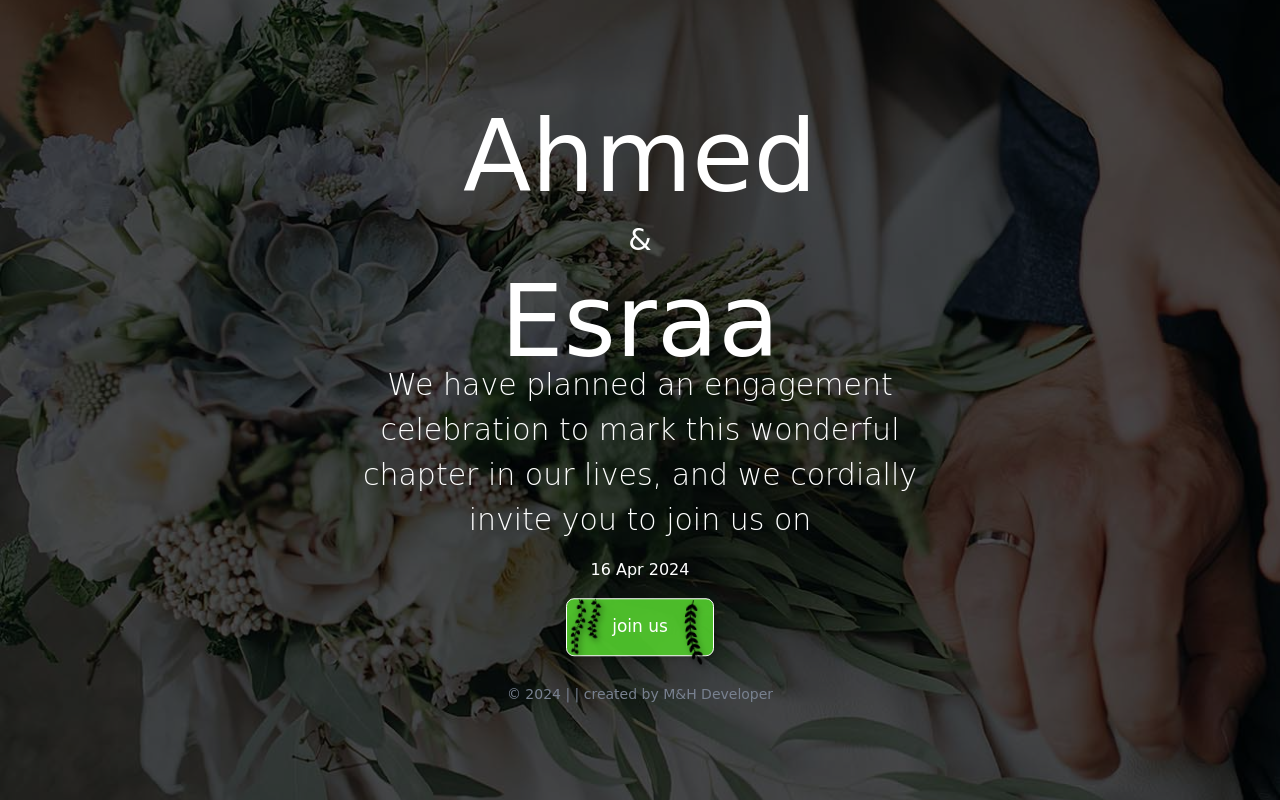
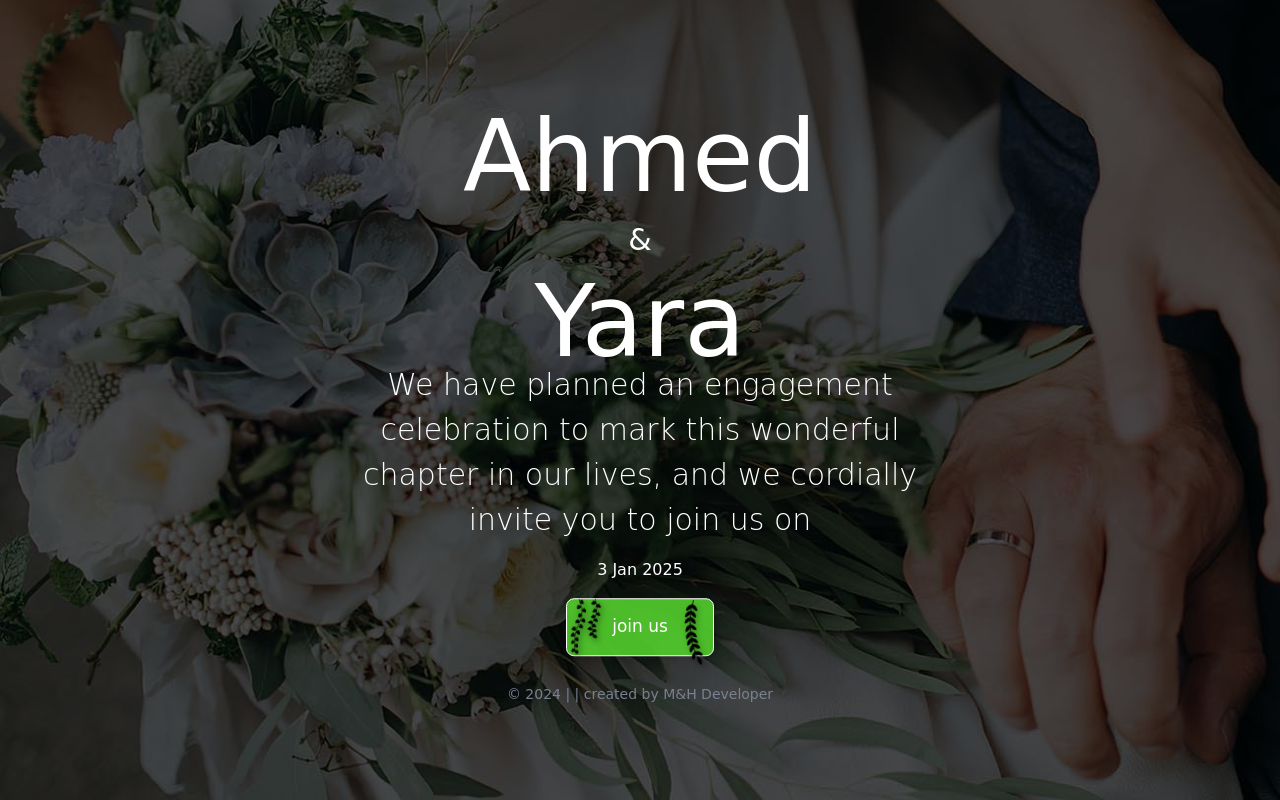
Before and after one commit to mustafa3370/engagement, a plain HTML site: page INDEX.HTML in a window 1280 px wide. Drawn offline with nearby package versions, Linux system fonts and the light colour scheme; a web font is replaced by a local one.

Commit message:
Update INDEX.HTML

```diff
--- a/INDEX.HTML
+++ b/INDEX.HTML
@@ -19,11 +19,11 @@
             <div class="txt">
                 <h2 class="fonttxt" data-aos="fade-up" data-aos-duration="1000" data-aos-delay="500">Ahmed</h2>
                <div class="and" data-aos="fade-up" data-aos-duration="1300" data-aos-delay="900">&</div>
-                <h2 class="fonttxt" data-aos="fade-down"  data-aos-duration="1400" data-aos-delay="1400">Esraa</h2>
+                <h2 class="fonttxt" data-aos="fade-down"  data-aos-duration="1400" data-aos-delay="1400">Yara</h2>
                 <p class="txtp">We have planned an engagement celebration to mark this wonderful chapter in our lives, and we cordially invite you to join us on</p>
-                <p class="date"> 16 Apr 2024</p>
+                <p class="date"> 3 Jan 2025</p>
                 <!--buuton-->
-                <a href="https://goo.gl/maps/vm4pGctPv1CU2dRu6" target="blank">
+                <a href="https://maps.app.goo.gl/XJZWcmqEXpqi8JMR7" target="blank">
                     <button>
                         join us
                         <div class="icon-1">
```
